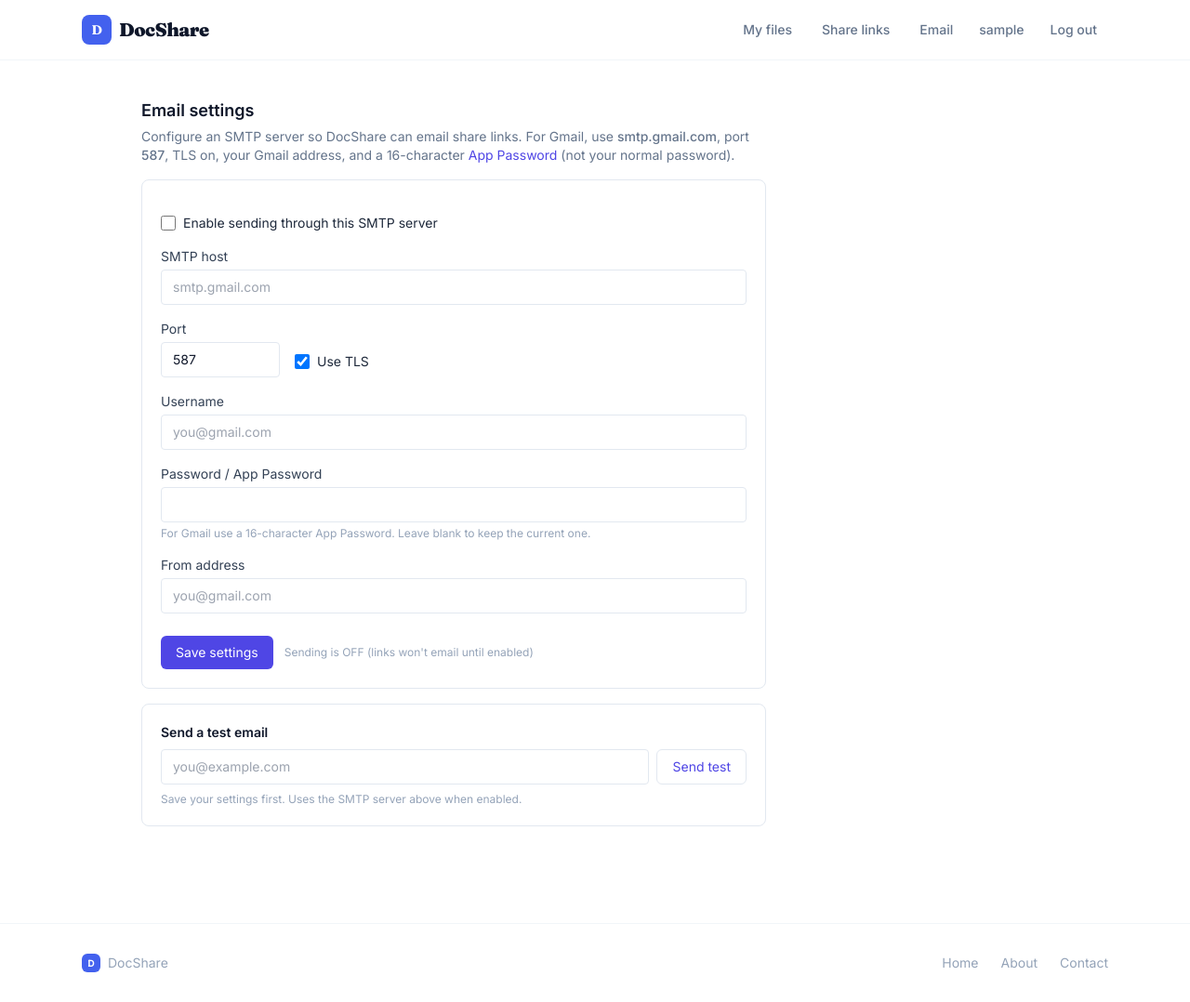
After one commit to rronaldo007/docshare, a Django app: page /files/settings/email/ in a window 1280 px wide. The commit adds this page. Shown: the whole page at 93% size. Run offline with Django 5.2, Linux system fonts and the light colour scheme; the visitor is signed in with stand-in values (Sample User, id 1); data comes from the database, SQL or seed files in the repository; some libraries are stand-ins or nearby versions.

Commit message:
Add an email setup UI (configure SMTP + send test from the app) (#10)
Outgoing email was env-var-only. Add a staff-only settings page to
configure SMTP from the UI and verify it with a test send.

- EmailSettings singleton model (host/port/username/password/use_tls/
  from_email/enabled) + migration. Password is write-only in the form
  (blank keeps the existing one).
- email_settings view + template: a styled form, plus a "Send test email"
  box. Staff-only (the app allows public signup, so app-wide mail config
  must not be editable by a regular user); "Email" nav link shown only to
  staff.
- Sending now routes through _email_connection_and_from / _send_email:
  when EmailSettings is enabled it builds an SMTP connection from the DB
  config; otherwise it falls back to the app's configured backend (console
  by default, or DJANGO_EMAIL_* env). Share-link emails use this too.
- Tests: staff/non-staff access (403), save, blank-password-keeps-existing,
  test-send, and share-link email still works.

Note: the SMTP password is stored in the DB (SQLite) in plain text -- fine
for a single-owner app; revisit with field encryption if multi-tenant.

Co-authored-by: Claude Opus 4.8 (1M context) <noreply@anthropic.com>

```diff
--- a/files/forms.py
+++ b/files/forms.py
@@ -1,6 +1,6 @@
 from django import forms
 
-from .models import Document, Folder
+from .models import Document, EmailSettings, Folder
 
 
 class FolderForm(forms.ModelForm):
@@ -34,3 +34,31 @@ class ShareForm(forms.Form):
         required=False,
         help_text="Optionally email the link to this address.",
     )
+
+
+class EmailSettingsForm(forms.ModelForm):
+    password = forms.CharField(
+        required=False,
+        widget=forms.PasswordInput(render_value=False),
+        help_text="For Gmail use a 16-character App Password. Leave blank to keep the current one.",
+    )
+
+    class Meta:
+        model = EmailSettings
+        fields = ["enabled", "host", "port", "username", "password", "use_tls", "from_email"]
+        widgets = {
+            "host": forms.TextInput(attrs={"placeholder": "smtp.gmail.com"}),
+            "username": forms.TextInput(attrs={"placeholder": "you@gmail.com"}),
+            "from_email": forms.TextInput(attrs={"placeholder": "you@gmail.com"}),
+        }
+
+    def __init__(self, *args, **kwargs):
+        super().__init__(*args, **kwargs)
+        text_cls = (
+            "w-full border border-slate-200 rounded px-3 py-2 text-sm "
+            "focus:outline-none focus:ring-1 focus:ring-indigo-400"
+        )
+        for name in ("host", "port", "username", "password", "from_email"):
+            self.fields[name].widget.attrs.setdefault("class", text_cls)
+        for name in ("enabled", "use_tls"):
+            self.fields[name].widget.attrs.setdefault("class", "h-4 w-4")
--- a/files/models.py
+++ b/files/models.py
@@ -172,3 +172,33 @@ class ShareLink(models.Model):
 
     def get_absolute_url(self):
         return reverse("share_view", args=[self.token])
+
+
+class EmailSettings(models.Model):
+    """App-wide outgoing-email (SMTP) config, editable from the UI instead of
+    env vars. Singleton row (always pk=1)."""
+
+    host = models.CharField(max_length=255, blank=True, default="")
+    port = models.PositiveIntegerField(default=587)
+    username = models.CharField(max_length=255, blank=True, default="")
+    password = models.CharField(max_length=255, blank=True, default="")
+    use_tls = models.BooleanField(default=True)
+    from_email = models.EmailField(blank=True, default="")
+    enabled = models.BooleanField(default=False)
+    updated_at = models.DateTimeField(auto_now=True)
+
+    class Meta:
+        verbose_name = "Email settings"
+        verbose_name_plural = "Email settings"
+
+    def __str__(self):
+        return "Email settings"
+
+    def save(self, *args, **kwargs):
+        self.pk = 1  # enforce singleton
+        super().save(*args, **kwargs)
+
+    @classmethod
+    def load(cls):
+        obj, _ = cls.objects.get_or_create(pk=1)
+        return obj
--- a/files/urls.py
+++ b/files/urls.py
@@ -39,6 +39,8 @@ urlpatterns = [
 
     # Sharing (owner side)
     path("share/<str:kind>/<int:obj_id>/", views.create_share, name="create_share"),
+    path("settings/email/", views.email_settings, name="email_settings"),
+    path("settings/email/test/", views.send_test_email, name="send_test_email"),
     path("links/", views.my_links, name="my_links"),
     path("links/<uuid:token>/revoke/", views.revoke_link, name="revoke_link"),
     path("links/<uuid:token>/remove-password/", views.remove_link_password, name="remove_link_password"),
--- a/files/views.py
+++ b/files/views.py
@@ -29,8 +29,10 @@ from django.shortcuts import get_object_or_404, redirect, render
 from django.utils import timezone
 from django.utils.text import get_valid_filename
 
-from .forms import DocumentForm, FolderForm, ShareForm
-from .models import Document, Folder, ShareLink
+from django.core.exceptions import PermissionDenied
+
+from .forms import DocumentForm, EmailSettingsForm, FolderForm, ShareForm
+from .models import Document, EmailSettings, Folder, ShareLink
 
 
 # Content types we are willing to serve INLINE (rendered in the browser at our
@@ -980,13 +982,42 @@ def thumbnail_document(request, doc_id):
 
 # ---------- Sharing ----------
 
+def _email_connection_and_from():
+    """Build an SMTP connection + From address from the UI-configured EmailSettings
+    when it's enabled; otherwise return (None, default) so the app's configured
+    backend (console by default, or DJANGO_EMAIL_* env SMTP) is used."""
+    from django.core.mail import get_connection
+
+    cfg = EmailSettings.load()
+    if cfg.enabled and cfg.host:
+        conn = get_connection(
+            backend="django.core.mail.backends.smtp.EmailBackend",
+            host=cfg.host,
+            port=cfg.port,
+            username=cfg.username,
+            password=cfg.password,
+            use_tls=cfg.use_tls,
+        )
+        from_email = cfg.from_email or cfg.username or settings.DEFAULT_FROM_EMAIL
+        return conn, from_email
+    return None, settings.DEFAULT_FROM_EMAIL
+
+
+def _send_email(subject, body, recipient):
+    """Send one plain-text email through the UI-configured SMTP (or the app
+    backend if not configured). Raises on failure so callers can report it."""
+    from django.core.mail import EmailMessage
+
+    conn, from_email = _email_connection_and_from()
+    EmailMessage(subject, body, from_email, [recipient], connection=conn).send(
+        fail_silently=False
+    )
+
+
 def _email_share_link(request, recipient, target, link, share_url):
     """Email a freshly created share link to the recipient. Never let a mail
     failure break link creation -- the link already exists and its URL is shown;
-    we just report whether the email went out. Actual delivery depends on the
-    configured email backend (console by default; set DJANGO_EMAIL_* for SMTP)."""
-    from django.core.mail import send_mail
-
+    we just report whether the email went out."""
     sender_name = request.user.get_username()
     label = target.name
     subject = f'{sender_name} shared "{label}" with you on DocShare'
@@ -1000,18 +1031,58 @@ def _email_share_link(request, recipient, target, link, share_url):
     if link.expires_at:
         lines.append(f"\nThe link expires on {link.expires_at:%b %d, %Y}.")
     try:
-        send_mail(
-            subject,
-            "\n".join(lines),
-            settings.DEFAULT_FROM_EMAIL,
-            [recipient],
-            fail_silently=False,
-        )
+        _send_email(subject, "\n".join(lines), recipient)
         messages.success(request, f"Link emailed to {recipient}.")
     except Exception:
         messages.warning(
             request, f"Link created, but emailing {recipient} failed."
         )
+
+
+@login_required
+def email_settings(request):
+    """Configure outgoing email (SMTP) from the UI. Staff-only -- this is an
+    app-wide setting and the app allows public signup, so a regular user must
+    not be able to read/change the mail server or send as the app."""
+    if not request.user.is_staff:
+        raise PermissionDenied
+    cfg = EmailSettings.load()
+    if request.method == "POST":
+        old_password = cfg.password
+        form = EmailSettingsForm(request.POST, instance=cfg)
+        if form.is_valid():
+            obj = form.save(commit=False)
+            if not form.cleaned_data.get("password"):
+                obj.password = old_password  # blank = keep existing
+            obj.save()
+            messages.success(request, "Email settings saved.")
+            return redirect("email_settings")
+    else:
+        form = EmailSettingsForm(instance=cfg)
+    return render(request, "files/email_settings.html", {"form": form, "cfg": cfg})
+
+
+@login_required
+def send_test_email(request):
+    if not request.user.is_staff:
+        raise PermissionDenied
+    if request.method != "POST":
+        return redirect("email_settings")
+    recipient = (request.POST.get("to") or request.user.email or "").strip()
+    if not recipient:
+        messages.error(request, "Enter a recipient address for the test.")
+        return redirect("email_settings")
+    try:
+        _send_email(
+            "DocShare test email",
+            "This is a test email from your DocShare email settings. "
+            "If you received it, sending works.",
+            recipient,
+        )
+        messages.success(request, f"Test email sent to {recipient}.")
+    except Exception as exc:  # noqa: BLE001 - surface the SMTP error to the user
+        messages.error(request, f"Test failed: {exc}")
+    return redirect("email_settings")
 
 
 @login_required
--- /dev/null
+++ b/templates/files/email_settings.html
@@ -0,0 +1,72 @@
+{% extends "base.html" %}
+{% block title %}Email settings - DocShare{% endblock %}
+{% block content %}
+<div class="max-w-2xl">
+    <h1 class="text-lg font-semibold text-slate-900 mb-1">Email settings</h1>
+    <p class="text-sm text-slate-500 mb-4">
+        Configure an SMTP server so DocShare can email share links. For Gmail, use
+        <span class="font-medium">smtp.gmail.com</span>, port <span class="font-medium">587</span>,
+        TLS on, your Gmail address, and a 16-character
+        <a href="https://myaccount.google.com/apppasswords" target="_blank" rel="noopener"
+           class="text-indigo-600 hover:underline">App Password</a> (not your normal password).
+    </p>
+
+    <div class="bg-white border border-slate-200 rounded-lg p-5">
+        <form method="post" class="space-y-4">
+            {% csrf_token %}
+            <label class="flex items-center gap-2 text-sm text-slate-800">
+                {{ form.enabled }} <span>Enable sending through this SMTP server</span>
+            </label>
+
+            <div>
+                <label class="block text-sm text-slate-700 mb-1">SMTP host</label>
+                {{ form.host }}
+            </div>
+            <div class="flex gap-4">
+                <div class="w-32">
+                    <label class="block text-sm text-slate-700 mb-1">Port</label>
+                    {{ form.port }}
+                </div>
+                <label class="flex items-center gap-2 text-sm text-slate-800 mt-7">
+                    {{ form.use_tls }} <span>Use TLS</span>
+                </label>
+            </div>
+            <div>
+                <label class="block text-sm text-slate-700 mb-1">Username</label>
+                {{ form.username }}
+            </div>
+            <div>
+                <label class="block text-sm text-slate-700 mb-1">Password / App Password</label>
+                {{ form.password }}
+                <p class="text-xs text-slate-400 mt-1">{{ form.password.help_text }}</p>
+            </div>
+            <div>
+                <label class="block text-sm text-slate-700 mb-1">From address</label>
+                {{ form.from_email }}
+            </div>
+
+            {% if form.errors %}
+                <p class="text-sm text-red-600">Please check the fields above.</p>
+            {% endif %}
+
+            <div class="flex items-center gap-3 pt-2">
+                <button class="bg-indigo-600 text-white px-4 py-2 rounded-md text-sm hover:bg-indigo-700">Save settings</button>
+                <span class="text-xs text-slate-400">
+                    {% if cfg.enabled %}Sending is ON{% else %}Sending is OFF (links won't email until enabled){% endif %}
+                </span>
+            </div>
+        </form>
+    </div>
+
+    <div class="bg-white border border-slate-200 rounded-lg p-5 mt-4">
+        <h2 class="text-sm font-semibold text-slate-900 mb-2">Send a test email</h2>
+        <form method="post" action="{% url 'send_test_email' %}" class="flex flex-wrap items-center gap-2">
+            {% csrf_token %}
+            <input type="email" name="to" placeholder="you@example.com"
+                   class="flex-1 min-w-48 border border-slate-200 rounded px-3 py-2 text-sm focus:outline-none focus:ring-1 focus:ring-indigo-400">
+            <button class="border border-slate-200 px-4 py-2 rounded-md text-sm text-indigo-600 hover:bg-slate-50">Send test</button>
+        </form>
+        <p class="text-xs text-slate-400 mt-2">Save your settings first. Uses the SMTP server above when enabled.</p>
+    </div>
+</div>
+{% endblock %}
--- a/templates/partials/_nav.html
+++ b/templates/partials/_nav.html
@@ -16,6 +16,9 @@ Themed navbar. The caller sets these via {% with %}:
             {% if user.is_authenticated %}
                 <a href="{% url 'browse' %}" class="px-3 py-2 rounded-full transition-colors {{ navlink }}">My files</a>
                 <a href="{% url 'my_links' %}" class="px-3 py-2 rounded-full transition-colors {{ navlink }}">Share links</a>
+                {% if user.is_staff %}
+                <a href="{% url 'email_settings' %}" class="px-3 py-2 rounded-full transition-colors {{ navlink }}">Email</a>
+                {% endif %}
                 <span class="hidden md:inline px-2 text-sm {{ navlink }}">{{ user.username }}</span>
                 <form method="post" action="{% url 'logout' %}" class="inline">
                     {% csrf_token %}
```
Also changed, not shown: files/tests.py (+51 -0 lines), files/migrations/0004_emailsettings.py (added).
